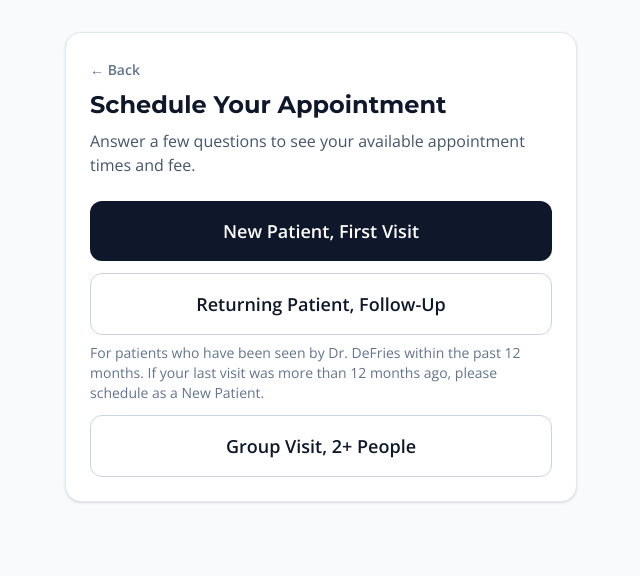
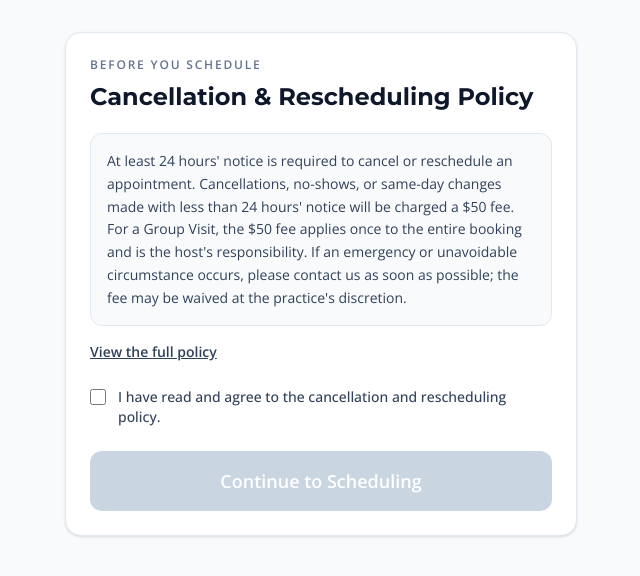
Before and after one commit to mybackcracker/gochiro-platform, a Next.js app: page /book in a window 1280 px wide. Shown: the top 576 px of the page, without its empty margins (319-959 px from the left). Built offline with nearby package versions, Linux system fonts and the light colour scheme.

Commit message:
Add booking policy gate

```diff
--- /dev/null
+++ b/app/book/layout.tsx
@@ -0,0 +1,6 @@
+import type { ReactNode } from "react";
+import BookingPolicyGate from "./BookingPolicyGate";
+
+export default function BookLayout({ children }: { children: ReactNode }) {
+  return <BookingPolicyGate>{children}</BookingPolicyGate>;
+}
```
